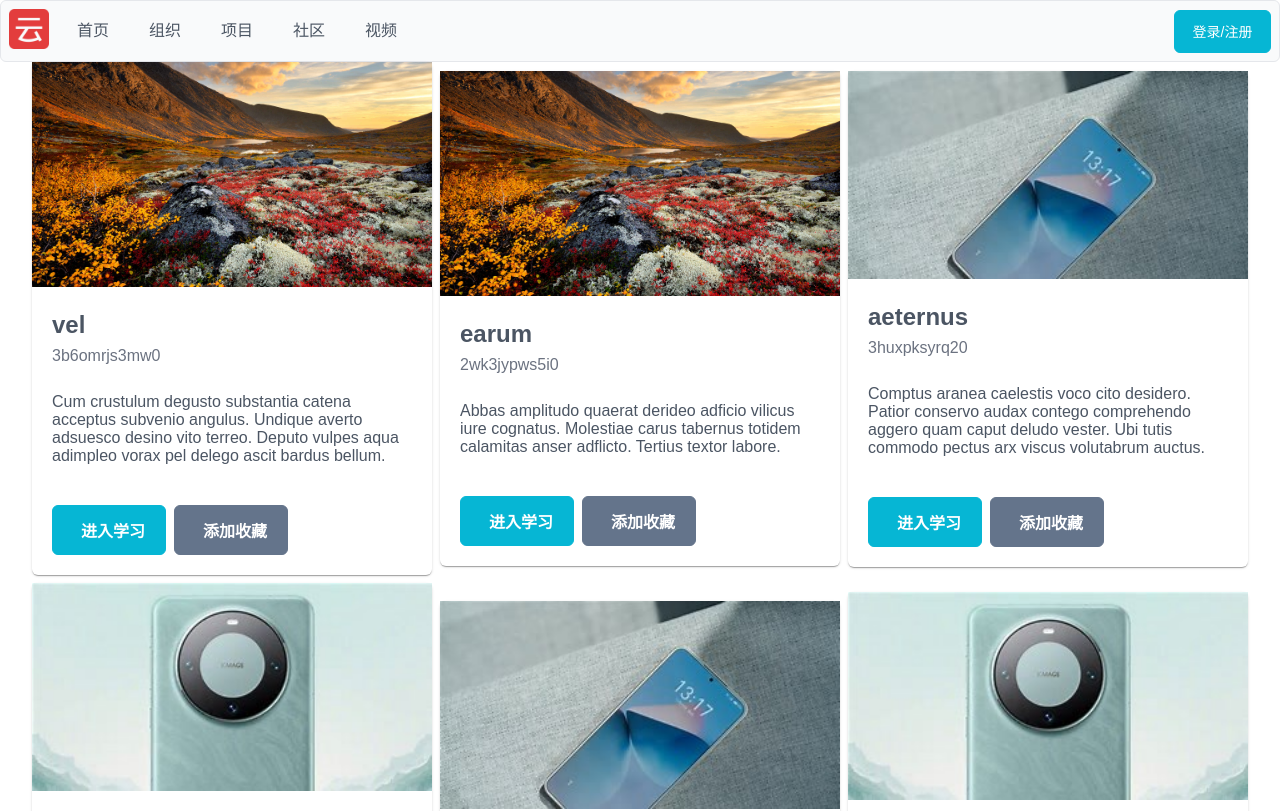
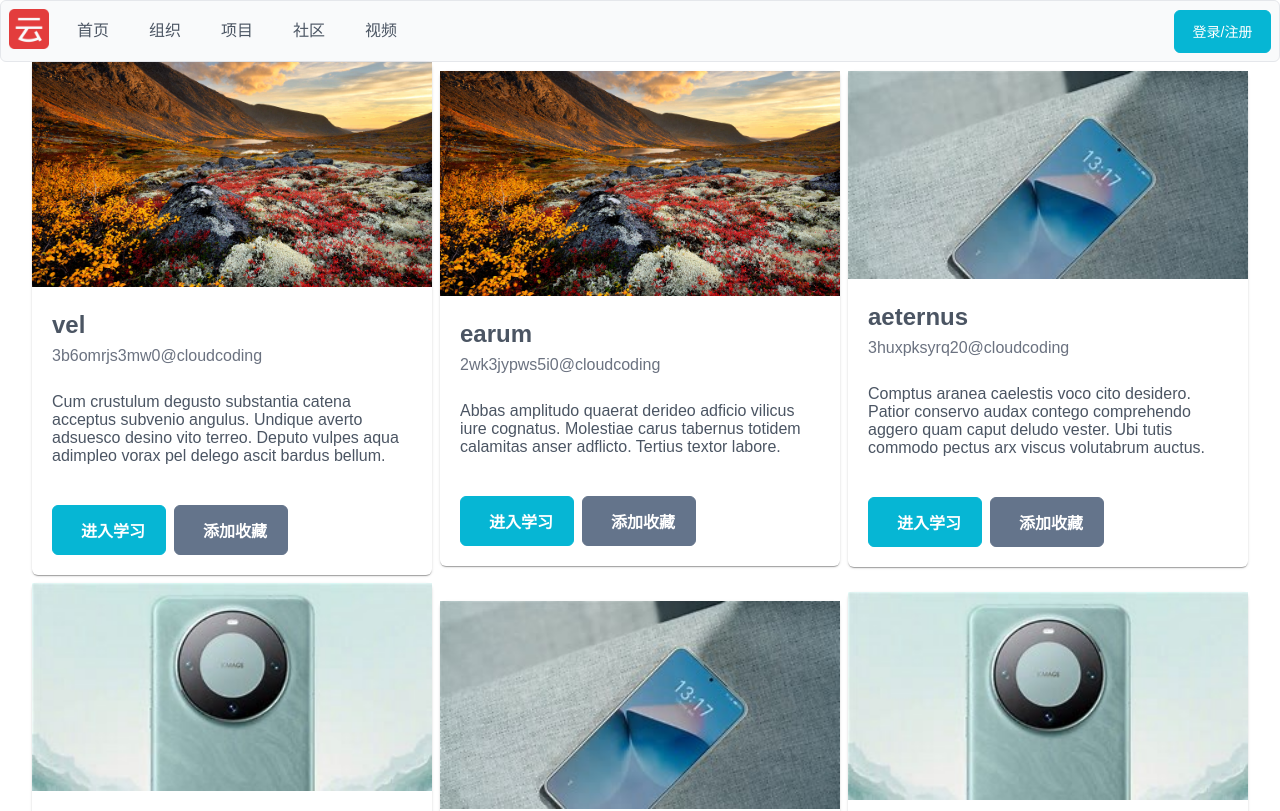
Before and after one commit to Engimaz/cloudcoding, a React (Vite) app: page /course in a window 1280 px wide. Shown: the top 811 px of the page. Built offline with nearby package versions, Linux system fonts and the light colour scheme; a small style sheet from the web is missing; a web font is replaced by a local one.

Commit message:
更新id 算法 确保一定有字母

```diff
--- a/src/features/id-generate/index.ts
+++ b/src/features/id-generate/index.ts
@@ -7,5 +7,5 @@
  * @LastEditTime: 2023-06-01 16:05:40
  */
 export default (): string => {
-    return Number(Math.random().toString().substr(3, 5) + Date.now()).toString(36)
+    return Number(Math.random().toString().substr(3, 5) + Date.now()).toString(36) + "@cloudcoding"
 }
```
